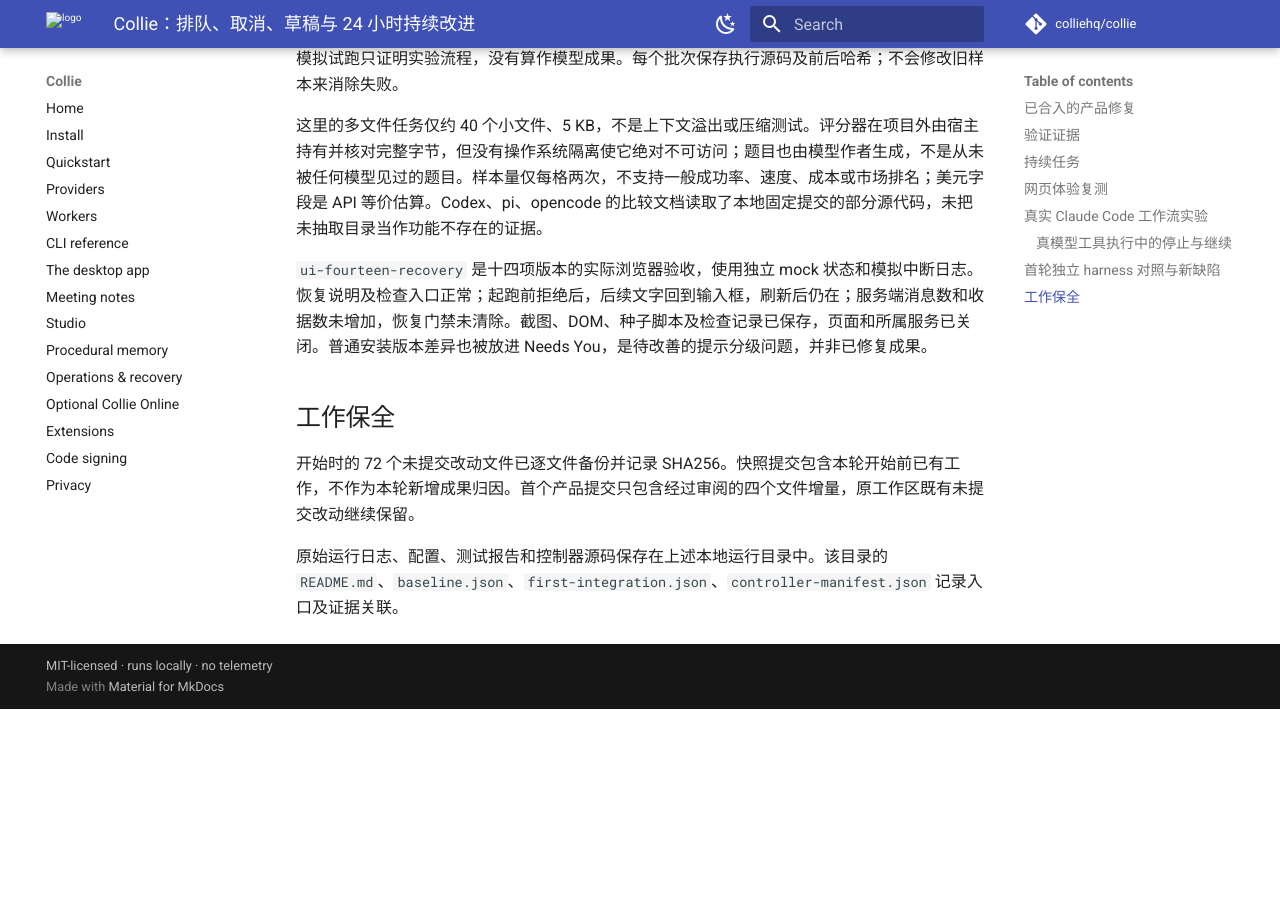
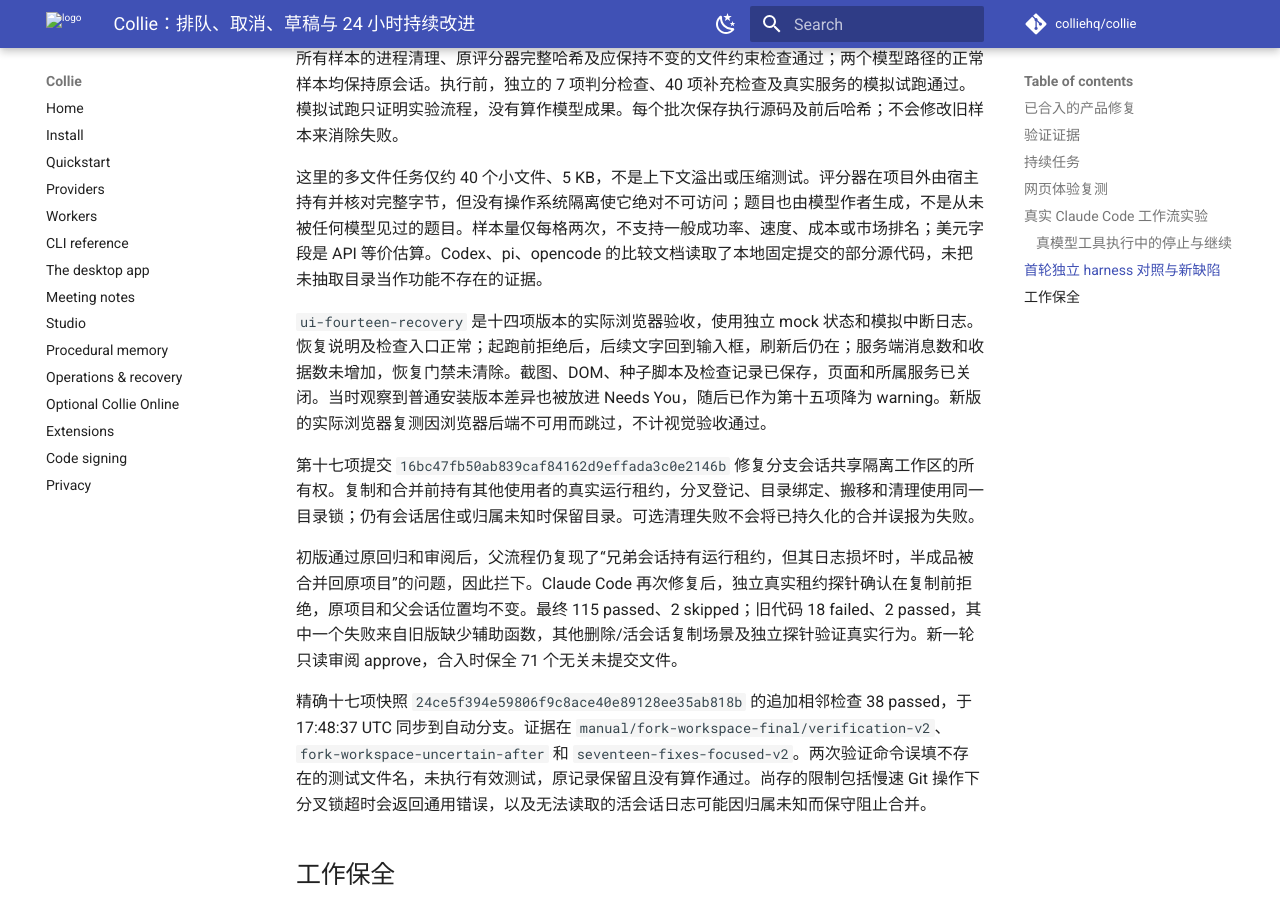
Before and after one commit to colliehq/collie, an MkDocs documentation site: the page built from docs/product-evolution-2026-09-13.md, in a window 1280 px wide and 900 px high, scrolled down 9886 px. Built offline with MkDocs 1.6.1 and Material for MkDocs 9.7.7, drawn with Linux system fonts in a browser that asks for light colours; comment, search, counter and statistics services are not loaded; before the commit the page ends 10595 px from its top, so only the background shows below that; some of the changed text lies outside the part shown.

Commit message:
docs: record shared workspace protection and full regression results

```diff
--- a/docs/product-evolution-2026-09-13.md
+++ b/docs/product-evolution-2026-09-13.md
@@ -2,7 +2,7 @@
 
 本轮从 2026-09-13 05:15 PDT 开始，后台任务截止于 2026-09-14 05:15 PDT。
 
-截至 17:30 UTC，十六项产品修复已经独立验证并提交；两项并发恢复修复仍在补强，没有计入已完成数量。
+截至 17:49 UTC，十七项产品修复已经独立验证并提交；完成通知竞态、恢复面板只读自动重试和连续任务实验仍在推进。
 
 ## 已合入的产品修复
 
@@ -34,7 +34,7 @@
 
 提交 `32c790d27eb13bd5ebdb4af812ecb12cea24b93b` 修复外部 worker 的结束记录：正常停止时返回 canonical stop_reason/completed，读取持久化恢复状态并随第一条结束帧报告，调度器据此保留待处理任务；停止时保存已有的部分答案。恢复日志不可读时保留不确定性，不自动确认或清除恢复门禁。Claude Code 作者在临时切回旧代码做比较时超时；父流程从它保存的精确补丁恢复实现，叠加到十项修复快照，独立 208 passed、旧代码 6 failed/16 passed、只读审阅 approve 后合入。精确测试快照 `6786eca14c5c278c11b29fe0022502e26adbb11d`，证据 `manual/worker-terminal-merged/verification`；集成保留 70 个无关脏文件。该提交只补齐后端字段，后续第十四项才增加聊天恢复说明与检查入口；两者仍不等于所有恢复场景已完成验收。pack、断连异常等相邻终态的剩余差异也保留为后续检查项。
 
-提交 `dcb87e2c659cf2c4935e3bcc602fec9a158c8393` 修复会话分叉恰好截在工具调用与结果之间时的历史不完整。分叉前缀现在给缺失的结果补充明确的分支说明，保留已记录结果，不声称外部动作没有执行或已撤销；父会话日志不变。独立 64 passed、旧代码 3 failed/23 passed、只读审阅 approve，精确快照 `7c9f79592ad389b084b046661c649003cb5a4e0f`。检查经过真实 provider 消息转换，但没有以此声称做过真实 API 拒绝对照。旧的已落盘分支暂不回填；分叉共享隔离目录的清理所有权另行修复。第十一、十二项组合为 `5a32299f17908c202e98579de8f674e823e04b36`，158 passed、2 skipped 后，于 16:29:34 UTC 更新自动分支，证据 `combined-fork-worker-checks`。
+提交 `dcb87e2c659cf2c4935e3bcc602fec9a158c8393` 修复会话分叉恰好截在工具调用与结果之间时的历史不完整。分叉前缀现在给缺失的结果补充明确的分支说明，保留已记录结果，不声称外部动作没有执行或已撤销；父会话日志不变。独立 64 passed、旧代码 3 failed/23 passed、只读审阅 approve，精确快照 `7c9f79592ad389b084b046661c649003cb5a4e0f`。检查经过真实 provider 消息转换，但没有以此声称做过真实 API 拒绝对照。旧的已落盘分支暂不回填；分叉共享隔离目录的清理所有权见后续第十七项修复。第十一、十二项组合为 `5a32299f17908c202e98579de8f674e823e04b36`，158 passed、2 skipped 后，于 16:29:34 UTC 更新自动分支，证据 `combined-fork-worker-checks`。
 
 提交 `ed5f5efb5f6e16f0faeef8c9bd3b0d211dcb6e90` 修复 native/pack 的订阅显示分类遗漏：SDK 和已接受的别名不再漏出 plan 标签；使用实际执行 provider 的既有规范分类，外部 worker pack 使用已有 runner billing evidence。金额仍是 API 等价估算，没有增加账单认证或宣称实际收费为零。独立 193 passed、旧代码 10 failed/60 passed、只读审阅 approve；其中两项旧代码失败触及缺失 helper，另外八项为真实布尔结果错误。新增桌面测试固定已有 plan 提示与 metered 金额显示，是消费者合同检查，旧代码也通过。私有快照 `0429172b8e964716b5c2106917798f72d25806d3`，证据 `manual/subscription-label-merged/verification`。每个 pack attempt 及部分移动端金额标签暂未覆盖。
 
@@ -48,9 +48,9 @@
 
 第十六项提交 `9ae4d11151dd706d69071c0e221110cff32862e4` 修复输出截断恢复次数按整个运行累计的问题：不同阶段已经恢复的截断不再累加成“三次连续截断”，收到非截断响应后重置该次数。真正连续三次截断仍停止，截断的工具参数仍被整批拒绝执行；最后一个可用轮次上的截断也有准确原因。独立 142 passed、旧代码 4 failed/1 passed、只读审阅 approve；精确快照 `ce03ead6010ad35d26e9163d0528d64be460b249`。这是模拟 provider 的实际工具循环验证，不是已经完成的真模型长任务验收，也不能推出所有循环停滞场景都已解决。
 
-两项新修复与此前十四项的组合为 `1f6cc13e49b3fc639e3729f18cb0e31fc6671b11`；48 项组合检查通过后，于 17:29:12 UTC 同步到自动分支。`sixteen-fixes-full` 正在对该精确快照做完整回归，尚未得出结果。
+两项新修复与此前十四项的组合为 `1f6cc13e49b3fc639e3729f18cb0e31fc6671b11`；48 项组合检查通过后，于 17:29:12 UTC 同步到自动分支。`sixteen-fixes-full` 于 17:49:14 UTC 完成，耗时 1200.849 秒；4043 passed、20 skipped，GUI 63/63、跨界面 41/41，全部门禁通过。它不包含随后接受的第十七项共享工作区修复。
 
-父流程还在未合入候选上复现两个问题。完成通知延后后，自动续接任务的 start 可能先到达，旧 done 随后清空新任务的显示缓存；同一受控测试在原十四项版本通过，在候选失败。共享目录候选虽然获只读审阅批准，但对“仍持有执行租约、日志却不可读”的会话没有实施排他保护，故障注入显示其尚未完成的修改仍被应用；父流程因此保留阻断，不按批准结论直接合入。两项均交回 Claude Code 补强，复现只触及独立临时 Git 项目。
+父流程曾在未合入候选上复现两个问题。完成通知延后后，自动续接任务的 start 可能先到达，旧 done 随后清空新任务的显示缓存；同一受控测试在原十四项版本通过，在候选失败。共享目录候选虽然获只读审阅批准，但对“仍持有执行租约、日志却不可读”的会话没有实施排他保护，故障注入显示其尚未完成的修改仍被应用；父流程因此保留阻断，不按批准结论直接合入。两项均交回 Claude Code 补强，复现只触及独立临时 Git 项目。共享目录问题随后以第十七项通过新一轮独立门禁；完成事件的第二版又被复现独立下一轮抢先发布的问题，当前第三版仍在修复。
 
 ## 验证证据
 
@@ -156,7 +156,13 @@
 
 这里的多文件任务仅约 40 个小文件、5 KB，不是上下文溢出或压缩测试。评分器在项目外由宿主持有并核对完整字节，但没有操作系统隔离使它绝对不可访问；题目也由模型作者生成，不是从未被任何模型见过的题目。样本量仅每格两次，不支持一般成功率、速度、成本或市场排名；美元字段是 API 等价估算。Codex、pi、opencode 的比较文档读取了本地固定提交的部分源代码，未把未抽取目录当作功能不存在的证据。
 
-`ui-fourteen-recovery` 是十四项版本的实际浏览器验收，使用独立 mock 状态和模拟中断日志。恢复说明及检查入口正常；起跑前拒绝后，后续文字回到输入框，刷新后仍在；服务端消息数和收据数未增加，恢复门禁未清除。截图、DOM、种子脚本及检查记录已保存，页面和所属服务已关闭。普通安装版本差异也被放进 Needs You，是待改善的提示分级问题，并非已修复成果。
+`ui-fourteen-recovery` 是十四项版本的实际浏览器验收，使用独立 mock 状态和模拟中断日志。恢复说明及检查入口正常；起跑前拒绝后，后续文字回到输入框，刷新后仍在；服务端消息数和收据数未增加，恢复门禁未清除。截图、DOM、种子脚本及检查记录已保存，页面和所属服务已关闭。当时观察到普通安装版本差异也被放进 Needs You，随后已作为第十五项降为 warning。新版的实际浏览器复测因浏览器后端不可用而跳过，不计视觉验收通过。
+
+第十七项提交 `16bc47fb50ab839caf84162d9effada3c0e2146b` 修复分支会话共享隔离工作区的所有权。复制和合并前持有其他使用者的真实运行租约，分叉登记、目录绑定、搬移和清理使用同一目录锁；仍有会话居住或归属未知时保留目录。可选清理失败不会将已持久化的合并误报为失败。
+
+初版通过原回归和审阅后，父流程仍复现了“兄弟会话持有运行租约，但其日志损坏时，半成品被合并回原项目”的问题，因此拦下。Claude Code 再次修复后，独立真实租约探针确认在复制前拒绝，原项目和父会话位置均不变。最终 115 passed、2 skipped；旧代码 18 failed、2 passed，其中一个失败来自旧版缺少辅助函数，其他删除/活会话复制场景及独立探针验证真实行为。新一轮只读审阅 approve，合入时保全 71 个无关未提交文件。
+
+精确十七项快照 `24ce5f394e59806f9c8ace40e89128ee35ab818b` 的追加相邻检查 38 passed，于 17:48:37 UTC 同步到自动分支。证据在 `manual/fork-workspace-final/verification-v2`、`fork-workspace-uncertain-after` 和 `seventeen-fixes-focused-v2`。两次验证命令误填不存在的测试文件名，未执行有效测试，原记录保留且没有算作通过。尚存的限制包括慢速 Git 操作下分叉锁超时会返回通用错误，以及无法读取的活会话日志可能因归属未知而保守阻止合并。
 
 ## 工作保全
 
```
